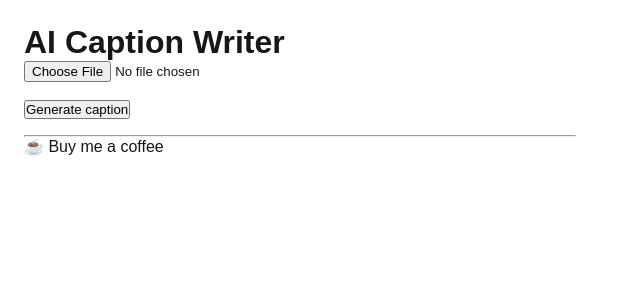
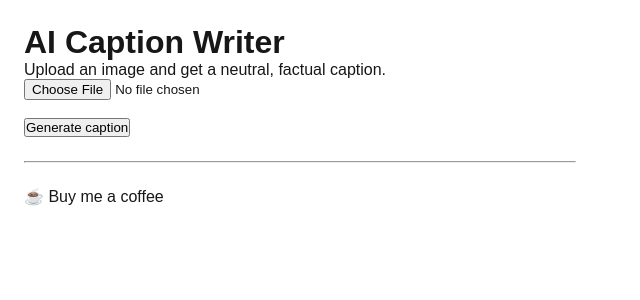
Before and after one commit to tormzria/caption-writer, a Next.js app: page / in a window 1280 px wide. Shown: the top 300 px of the page, without its empty margins (0-640 px from the left). Built offline with nearby package versions, Linux system fonts and the light colour scheme.

Commit message:
Update page.tsx
UI update

```diff
--- a/app/page.tsx
+++ b/app/page.tsx
@@ -5,10 +5,12 @@ export default function Home() {
   const [file, setFile] = useState<File | null>(null);
   const [caption, setCaption] = useState("");
   const [loading, setLoading] = useState(false);
+  const [copied, setCopied] = useState(false);
 
   async function generate() {
     if (!file) return;
     setLoading(true);
+    setCopied(false);
 
     const fd = new FormData();
     fd.append("image", file);
@@ -19,13 +21,21 @@ export default function Home() {
     });
 
     const json = await res.json();
-    setCaption(json.caption || "Error");
+    setCaption(json.caption || "Error generating caption.");
     setLoading(false);
+  }
+
+  async function copyCaption() {
+    if (!caption) return;
+    await navigator.clipboard.writeText(caption);
+    setCopied(true);
+    setTimeout(() => setCopied(false), 2000);
   }
 
   return (
     <main style={{ padding: 24, maxWidth: 600 }}>
       <h1>AI Caption Writer</h1>
+      <p>Upload an image and get a neutral, factual caption.</p>
 
       <input
         type="file"
@@ -36,12 +46,20 @@ export default function Home() {
       <br /><br />
 
       <button onClick={generate} disabled={loading}>
-        {loading ? "Working..." : "Generate caption"}
+        {loading ? "Generating..." : "Generate caption"}
       </button>
 
-      <pre style={{ marginTop: 16 }}>{caption}</pre>
+      {caption && (
+        <>
+          <pre style={{ marginTop: 16 }}>{caption}</pre>
 
-      <hr />
+          <button onClick={copyCaption}>
+            {copied ? "✔ Copied!" : "Copy caption"}
+          </button>
+        </>
+      )}
+
+      <hr style={{ margin: "24px 0" }} />
 
       <a
         href="https://www.buymeacoffee.com/tormzria"
```
